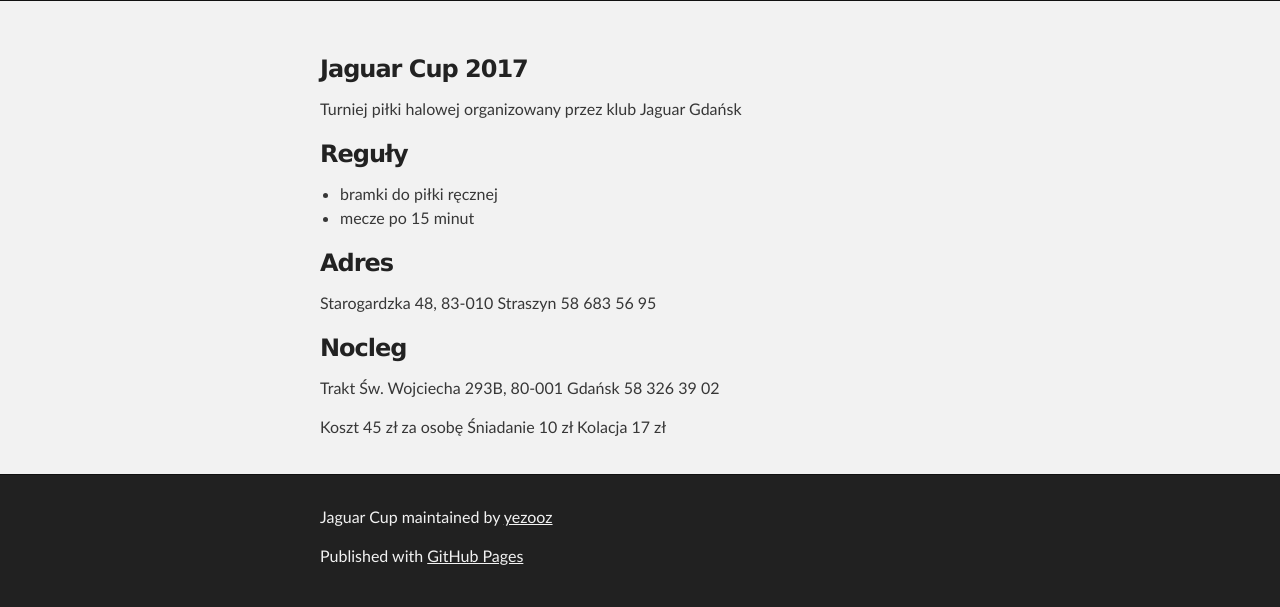
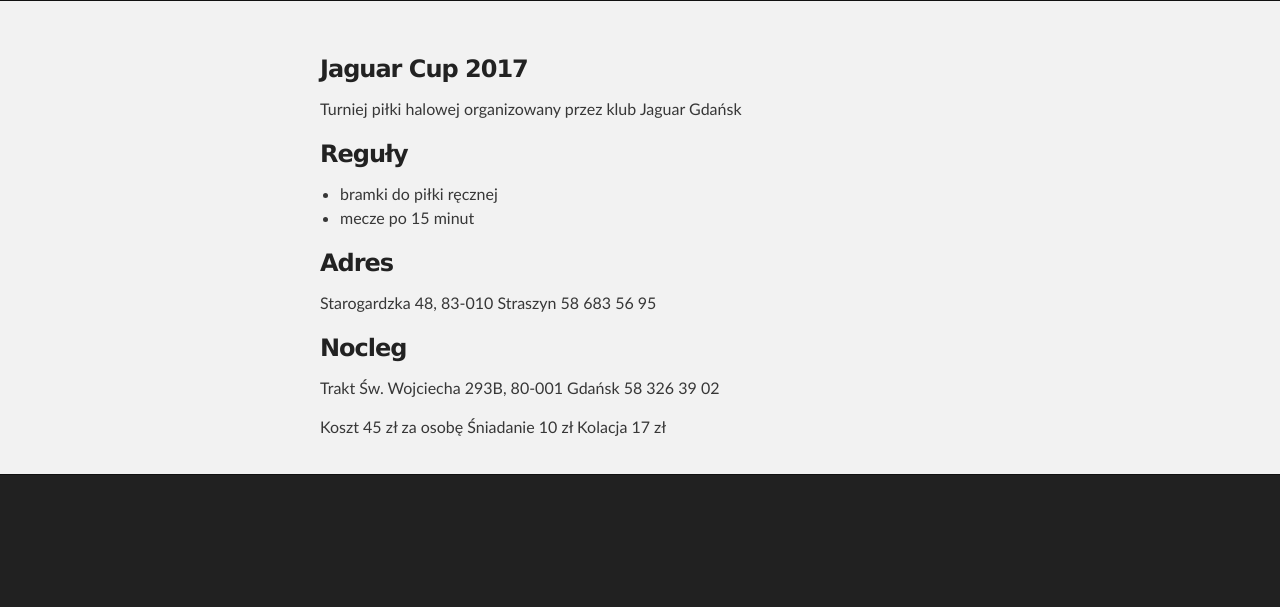
Before and after one commit to yezooz/jaguarcup.pl, a plain HTML site: page index.html in a window 1280 px wide. Drawn offline with Linux system fonts and the light colour scheme.

Commit message:
Remove footer

```diff
--- a/index.html
+++ b/index.html
@@ -12,8 +12,7 @@
   </head>
 
   <body>
-
-        <!-- MAIN CONTENT -->
+     <!-- MAIN CONTENT -->
     <div id="main_content_wrap" class="outer">
       <section id="main_content" class="inner">
         <h3>
@@ -46,16 +45,5 @@
 Kolacja 17 zł</p>
       </section>
     </div>
-
-    <!-- FOOTER  -->
-    <div id="footer_wrap" class="outer">
-      <footer class="inner">
-        <p class="copyright">Jaguar Cup maintained by <a href="https://github.com/yezooz">yezooz</a></p>
-        <p>Published with <a href="https://pages.github.com">GitHub Pages</a></p>
-      </footer>
-    </div>
-
-
-
   </body>
 </html>
```
